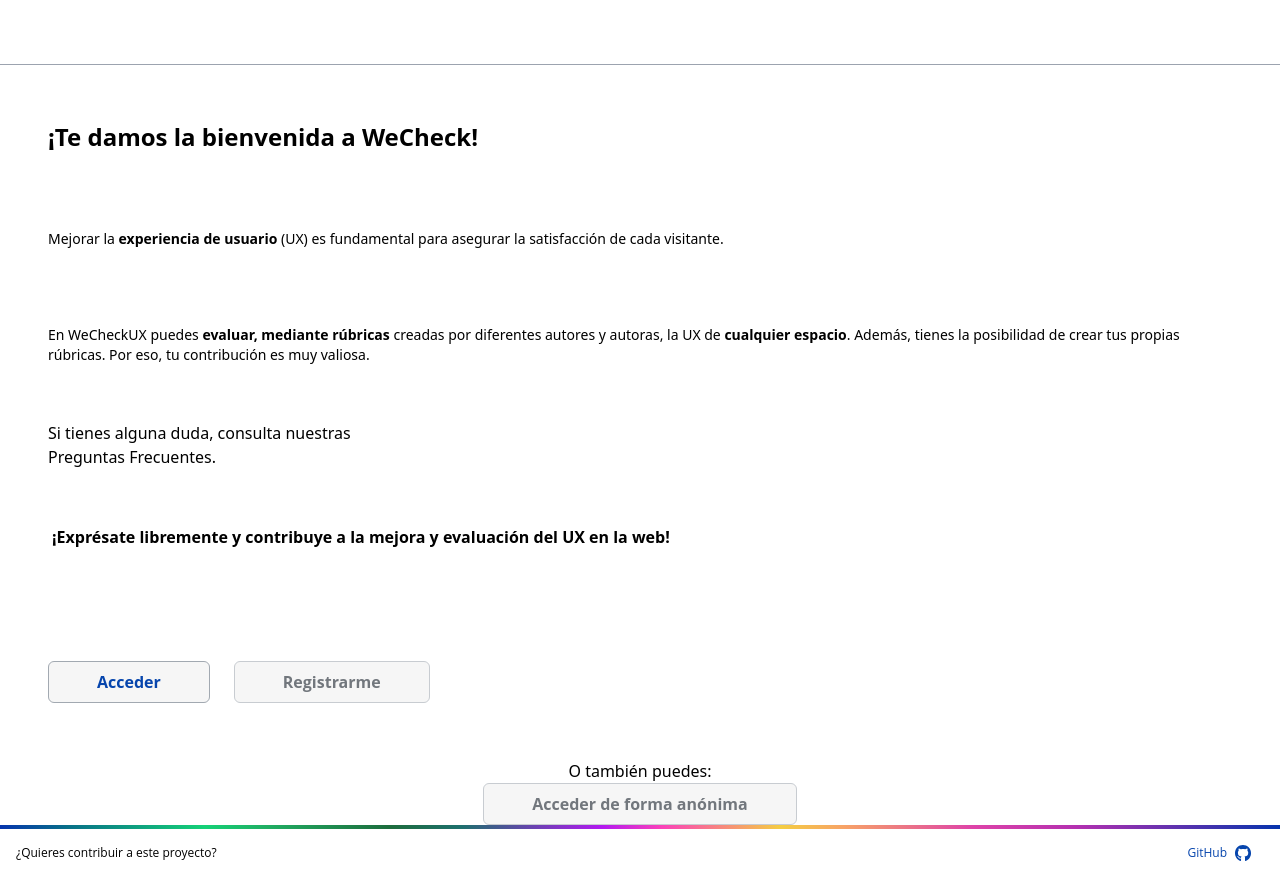
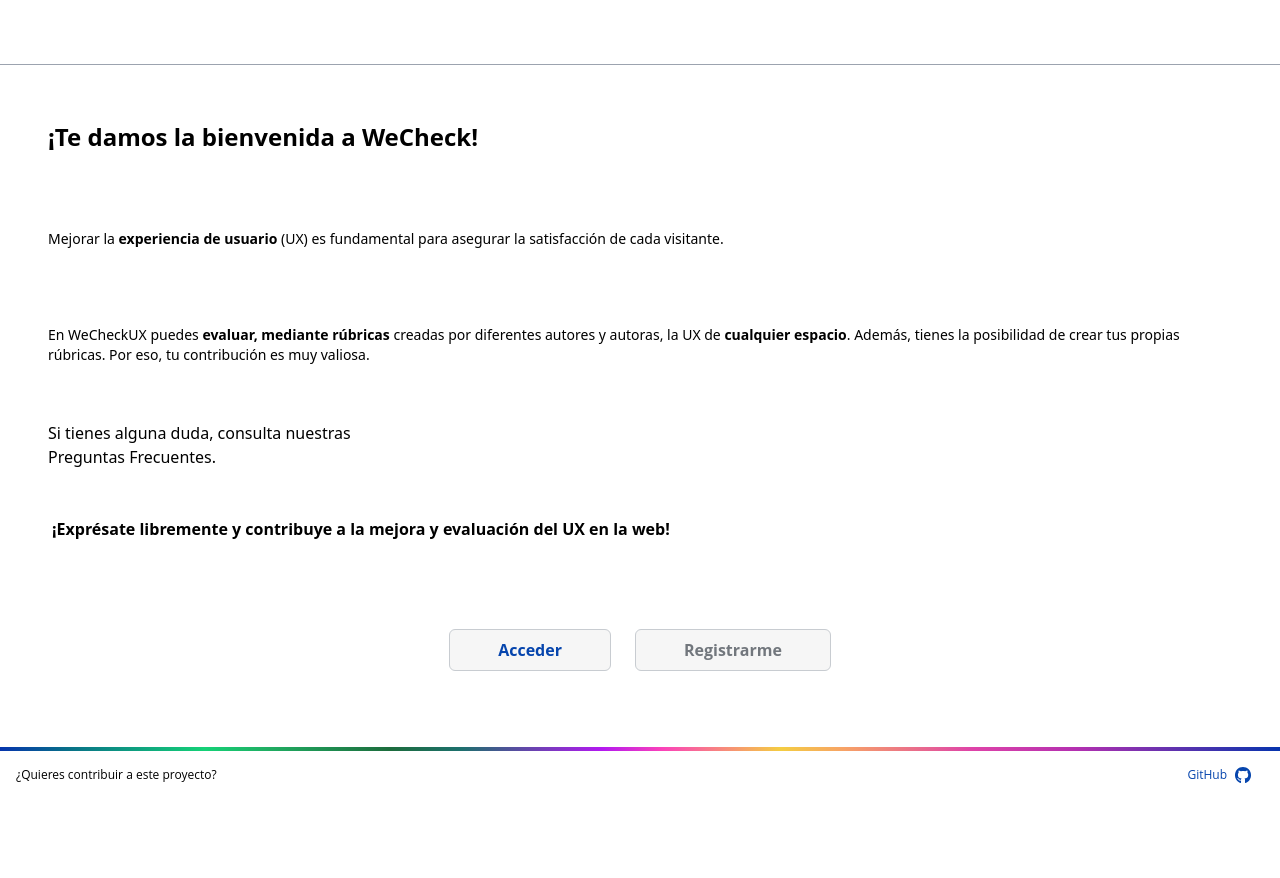
Before and after one commit to Rubrics-project/WeCheckUx, a React (Vite) app in the folder react/: page / in a window 1280 px wide. After the commit the page ends 800 px from the top, so only its background shows below. Built offline with nearby package versions, Linux system fonts and the light colour scheme.

Commit message:
change links for btns

```diff
--- a/react/src/views/Home.jsx
+++ b/react/src/views/Home.jsx
@@ -1,4 +1,5 @@
 import React from "react";
+import { Link } from "react-router-dom";
 import ButtonPrimary from "../components/buttons/ButtonPrimary";
 import ButtonSecondary from "../components/Buttons/ButtonSecondary";
 // import ButtonPrimaryIcon from "../components/Buttons/ButtonPrimaryIcon";
@@ -10,16 +11,6 @@
 export default function Home() {
   return (
     <>
-      {/* <Menu/>
-          <ButtonPrimary text={"Registrar"} onClick={"pasar onclick"} />
-          <ButtonSecondary text={"Cancelar"} onClick={"pasar onclick"} />
-          <ButtonPrimaryIconBig text={"Crear mi rúbrica"} onClick={"pasar onclick"} />
-          <ButtonPrimaryIcon icon={"./public/assets/edit.svg"} text={"Editar"} onClick={"pasar onclick"} />
-          <ButtonPrimaryIcon icon={"./public/assets/evaluate.svg"} text={"Evaluar"} onClick={"pasar onclick"} />
-          <ButtonSecondaryIcon text={"Borrar"} onClick={"pasar onclick"} />
-          <ButtonSecondaryIconSmall  text={"Añadir dimensión"} onClick={"pasar onclick"} />
-          <ButtonSecondaryIconData text={"Evaluaciones: 20"} onClick={"pasar onclick"} /> */}
-
       <h1 className=" font-opencustom  font-bold text-2xl py-14 px-6">
         ¡Te damos la bienvenida a WeCheck!{" "}
       </h1>
@@ -41,23 +32,29 @@
         <a href="url">Preguntas Frecuentes.</a>{" "}
       </p>
 
-      <p className="font-bold py-14 px-7">
+      <p className="font-bold py-12 px-7">
         ¡Exprésate libremente y contribuye a la mejora y evaluación del UX en la
         web!
       </p>
 
-      <div className="py-14 px-6 flex space-x-6 ">
-        <ButtonPrimary text={"Acceder"} onClick={"pasar onclick"} />
-        <ButtonSecondary text={"Registrarme"} onClick={"pasar onclick"} />
+      <div className="py-10 px-6 flex space-x-6 justify-center">
+        <Link
+          to="/acceso"
+          className=" font-opencustom text-color-blue-p font-bold bg-color-grey-bg   px-12 py-2 border-color-grey-border  border border-solid rounded-md "
+        >Acceder</Link>
+        <Link
+          to="/registro"
+          className=" font-opencustom text-color-grey-title font-bold bg-color-grey-bg   px-12 py-2 border-color-grey-border  border border-solid rounded-md "
+        >Registrarme</Link>
       </div>
 
-      <p className=" flex justify-center">O también puedes:</p>
+      {/* <p className=" flex justify-center">O también puedes:</p>
       <div className="flex justify-center">
         <ButtonSecondary
           text={"Acceder de forma anónima"}
           onClick={"pasar onclick"}
         />
-      </div>
+      </div> */}
     </>
   );
 }
```
